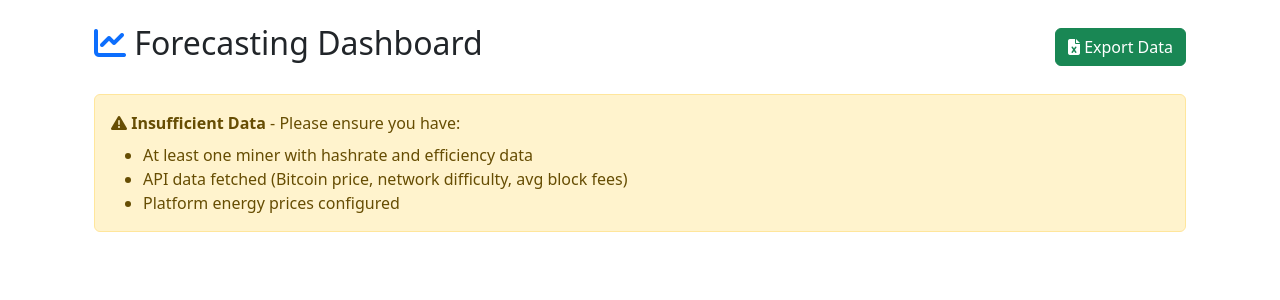
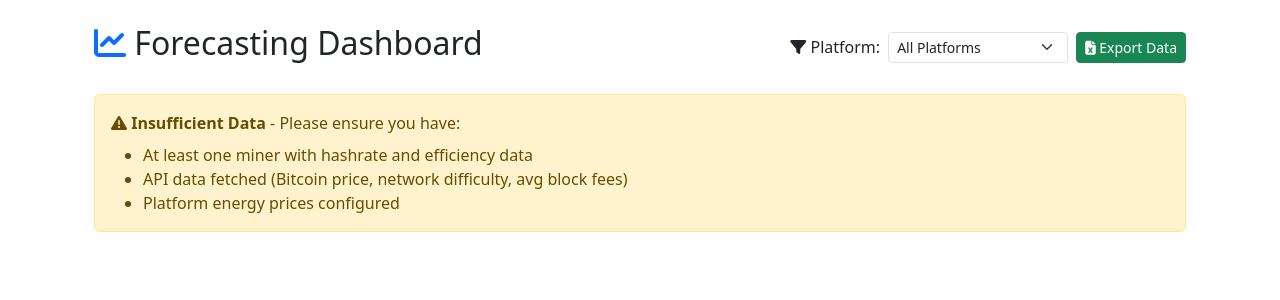
Before and after one commit to alexandre-pecorilla/Remote-Mining-Management-Platform, a Django app: page /dashboard/forecasting/ in a window 1280 px wide. Shown: the part 56-356 px from the top of the page. Run offline with Django 5.2, Linux system fonts and the light colour scheme; data comes from the database, SQL or seed files in the repository; data that the repository does not hold is empty.

Commit message:
Filter by platform on forecasting dashboard

```diff
--- a/mining/views.py
+++ b/mining/views.py
@@ -2143,9 +2143,21 @@ def forecasting_dashboard(request):
     api_data = APIData.get_api_data()
     settings = Settings.get_settings()
 
+    # Platform filter
+    platforms = RemoteMiningPlatform.objects.all()
+    selected_platform_id = request.GET.get('platform', '')
+    selected_platform = None
+    if selected_platform_id:
+        try:
+            selected_platform = RemoteMiningPlatform.objects.get(pk=selected_platform_id)
+        except (RemoteMiningPlatform.DoesNotExist, ValueError):
+            selected_platform = None
+
     # Get miners with valid hashrate and power data (consistent with overview dashboard)
     total_miner_count = Miner.objects.count()
     miners = Miner.objects.filter(hashrate__isnull=False, power__isnull=False)
+    if selected_platform:
+        miners = miners.filter(platform=selected_platform)
 
     # Get total hashrate
     total_hashrate = miners.aggregate(total=Sum('hashrate'))['total'] or Decimal('0')
@@ -2321,6 +2333,9 @@ def forecasting_dashboard(request):
         }
 
     context = {
+        # Platform filter
+        'platforms': platforms,
+        'selected_platform': selected_platform,
         # Input parameters
         'total_hashrate': total_hashrate,
         'miner_count': miner_count,
@@ -2352,9 +2367,22 @@ def export_forecasting_data(request):
     api_data = APIData.get_api_data()
     settings = Settings.get_settings()
 
+    # Platform filter
+    selected_platform_id = request.GET.get('platform', '')
+    selected_platform = None
+    selected_platform_name = 'All Platforms'
+    if selected_platform_id:
+        try:
+            selected_platform = RemoteMiningPlatform.objects.get(pk=selected_platform_id)
+            selected_platform_name = selected_platform.name
+        except (RemoteMiningPlatform.DoesNotExist, ValueError):
+            selected_platform = None
+
     # Get miners with valid hashrate and power data (consistent with overview dashboard)
     total_miner_count = Miner.objects.count()
     miners = Miner.objects.filter(hashrate__isnull=False, power__isnull=False)
+    if selected_platform:
+        miners = miners.filter(platform=selected_platform)
 
     # Get total hashrate
     total_hashrate = miners.aggregate(total=Sum('hashrate'))['total'] or Decimal('0')
@@ -2496,6 +2524,13 @@ def export_forecasting_data(request):
 
         row = 1
 
+        # Platform Filter
+        ws_summary.write(row, 0, 'Filter')
+        ws_summary.write(row, 1, 'Platform')
+        ws_summary.write(row, 2, selected_platform_name)
+        ws_summary.write(row, 3, '')
+        row += 1
+
         # Network Overview
         ws_summary.write(row, 0, 'Network Overview')
         ws_summary.write(row, 1, 'Network Difficulty')
@@ -2724,6 +2759,7 @@ def export_forecasting_data(request):
         row += 1
 
     response = HttpResponse(content_type='application/vnd.ms-excel')
-    response['Content-Disposition'] = 'attachment; filename="forecasting_dashboard_export.xls"'
+    platform_suffix = f'_{selected_platform_name.replace(" ", "_")}' if selected_platform else ''
+    response['Content-Disposition'] = f'attachment; filename="forecasting_dashboard{platform_suffix}_export.xls"'
     wb.save(response)
     return response
--- a/templates/mining/forecasting_dashboard.html
+++ b/templates/mining/forecasting_dashboard.html
@@ -8,9 +8,20 @@
 <div class="container-fluid">
     <div class="d-flex justify-content-between align-items-center mb-4">
         <h1 class="h2"><i class="fas fa-chart-line text-primary"></i> Forecasting Dashboard</h1>
-        <a href="{% url 'export_forecasting_data' %}" class="btn btn-success">
-            <i class="fas fa-file-excel"></i> Export Data
-        </a>
+        <div class="d-flex align-items-center gap-2">
+            <form method="get" class="d-flex align-items-center gap-2" id="platformFilterForm">
+                <label for="platformSelect" class="form-label mb-0 text-nowrap"><i class="fas fa-filter"></i> Platform:</label>
+                <select name="platform" id="platformSelect" class="form-select form-select-sm" style="min-width: 180px;" onchange="document.getElementById('platformFilterForm').submit();">
+                    <option value="">All Platforms</option>
+                    {% for platform in platforms %}
+                    <option value="{{ platform.pk }}" {% if selected_platform and selected_platform.pk == platform.pk %}selected{% endif %}>{{ platform.name }}</option>
+                    {% endfor %}
+                </select>
+            </form>
+            <a href="{% url 'export_forecasting_data' %}{% if selected_platform %}?platform={{ selected_platform.pk }}{% endif %}" class="btn btn-success btn-sm text-nowrap">
+                <i class="fas fa-file-excel"></i> Export Data
+            </a>
+        </div>
     </div>
 
     {% if not results %}
```
